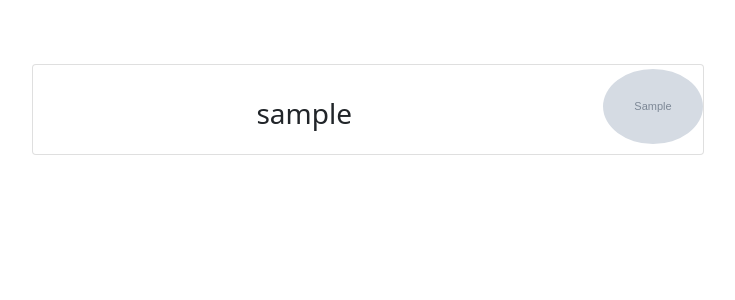
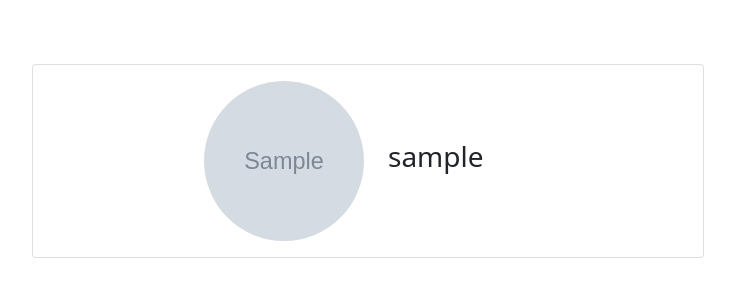
Before and after one commit to collinsezedike/social-a-media, a Django app: page / in a window 1280 px wide. Shown: the part 92-392 px from the top of the page, without its empty margins (272-1007 px from the left). Run offline with Django 4.2, Linux system fonts and the light colour scheme; a user stored in the database is signed in; tables that the repository leaves empty hold one stand-in row (values such as "Sample post"); grey boxes marked "Sample" are stand-in pictures.

Commit message:
Fixed skewed image rendering of conversations list

```diff
--- a/socialmedia/templates/index.html
+++ b/socialmedia/templates/index.html
@@ -6,14 +6,14 @@
         {% for chat in chats %}
           <a href="/chat/{{ chat.recipient_username }}">
             <div class="card mb-1">
-              <div class="row g-0">
-                <div class="col text-end mt-3">
+              <div class="row g-0 p-3">
+                <div class="col text-end">
+                  <img style="width:20vmin; height:20vmin; border-radius: 50%;" src="{{ chat.recipient_profile_img }}" class="img-fluid " alt="Recipient profile image">
+                </div>
+                <div class="col text-start ps-2 my-auto">
                   <div class="card-body">
                     <h3 class="card-title text-dark">{{ chat.recipient_username }}</h3>
                   </div>
-                </div>
-                <div class="col text-end mt-1">
-                  <img height="70" width="100" style="max-width: 100px; border-radius: 50%;" src="{{ chat.recipient_profile_img }}" class="img-fluid " alt="Recipient profile image">
                 </div>
               </div>
             </div>
```
